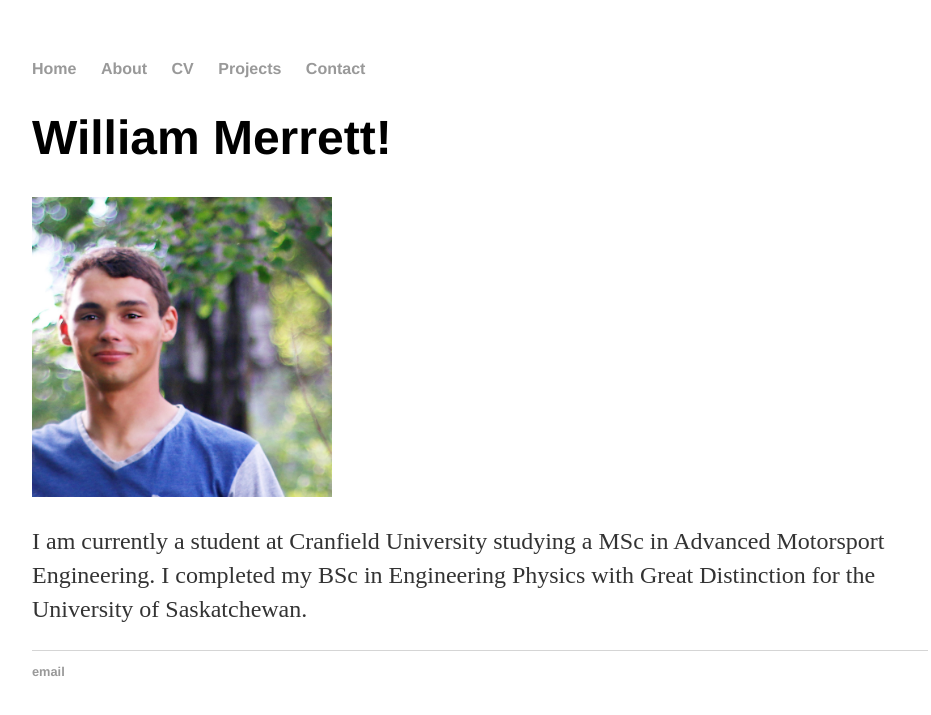
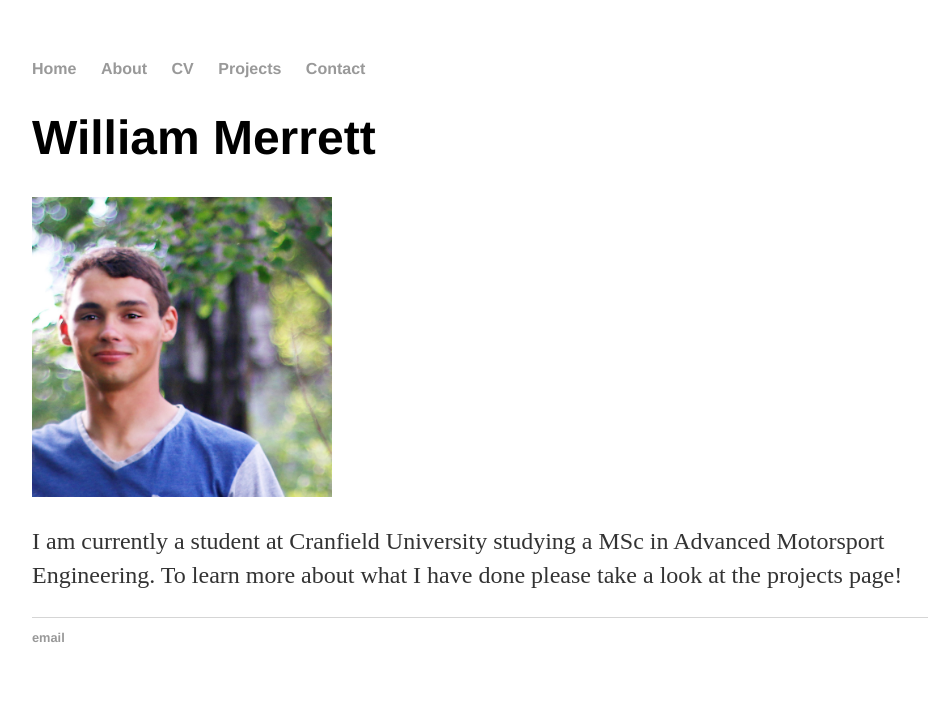
Before and after one commit to Bill371/Bill371.github.io, a Jekyll site: the page built from index.html, in a window 1280 px wide. Shown: the top 715 px of the page, without its empty margins (160-1091 px from the left). Built offline with Jekyll 4.4.1, drawn with Linux system fonts in a browser that asks for light colours.

Commit message:
Update index.html

```diff
--- a/index.html
+++ b/index.html
@@ -3,11 +3,11 @@ layout: default
 title: William Merrett
 ---
 
-<h1>William Merrett!</h1>
+<h1>William Merrett</h1>
 
 <img src="WilliamHeadShot.jpg" alt"Picture of me." style="width:300px;height:300px">
 
 <p>
   I am currently a student at Cranfield University studying a MSc in Advanced Motorsport Engineering.
-  I completed my BSc in Engineering Physics with Great Distinction for the University of Saskatchewan.
+  To learn more about what I have done please take a look at the projects page!
 </p>
```
